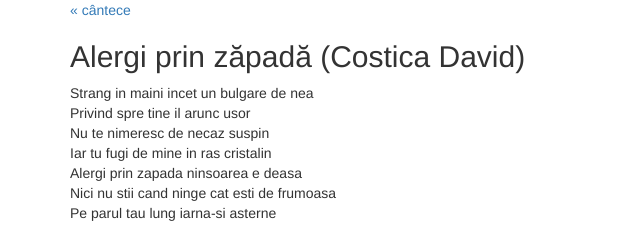
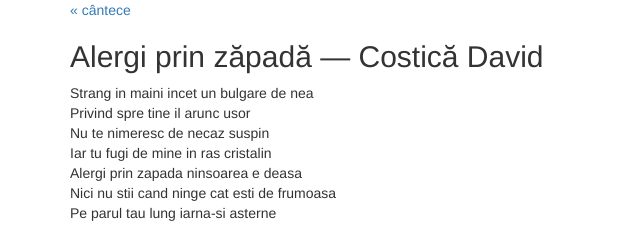
Before and after one commit to mgax/o2-songs, a Jekyll site: the page built from songs/alergi-prin-zapada.md, in a window 1280 px wide. Shown: the top 234 px of the page, without its empty margins (0-640 px from the left). Built offline with Jekyll 4.4.1, drawn with Linux system fonts in a browser that asks for light colours; nearby versions of some CDN libraries.

Commit message:
fix metadata; don't show author on homepage

```diff
--- a/_layouts/song.html
+++ b/_layouts/song.html
@@ -3,6 +3,9 @@ layout: default
 ---
 <p><a href="/">&laquo cântece</a></p>
 
-<h2>{{ page.title }}</h2>
+<h2>
+  {{ page.title }}
+  {% if page.author %} &mdash; {{ page.author }} {% endif %}
+</h2>
 
 {{ content }}
--- a/songs/alergi-prin-zapada.md
+++ b/songs/alergi-prin-zapada.md
@@ -1,5 +1,6 @@
 ---
-title: Alergi prin zăpadă (Costica David)
+title: Alergi prin zăpadă
+author: Costică David
 layout: song
 ---
 
```
Also changed, not shown: songs/comoara-muntilor.md (+1 -1 lines), songs/in-amurg.md (+2 -1 lines).
